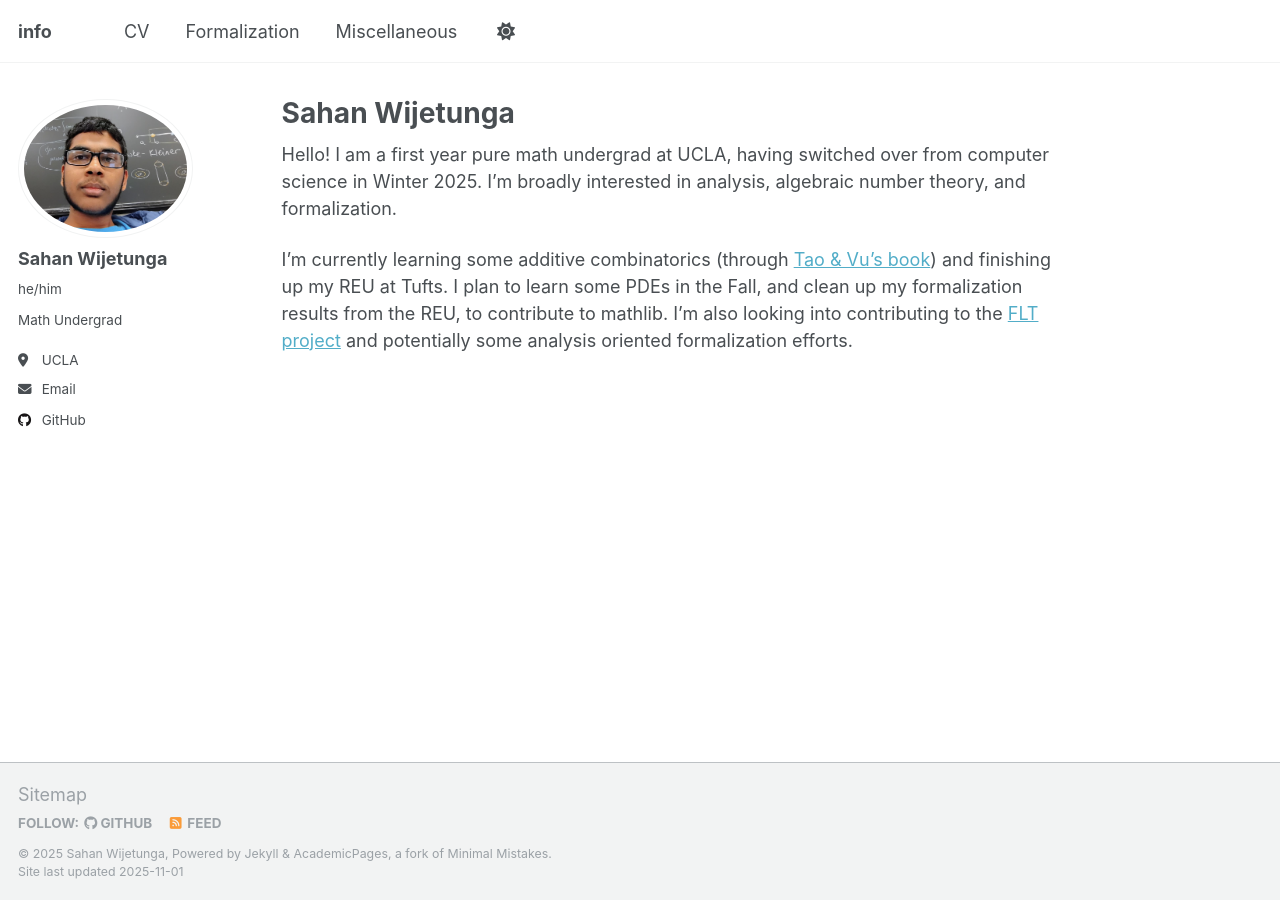
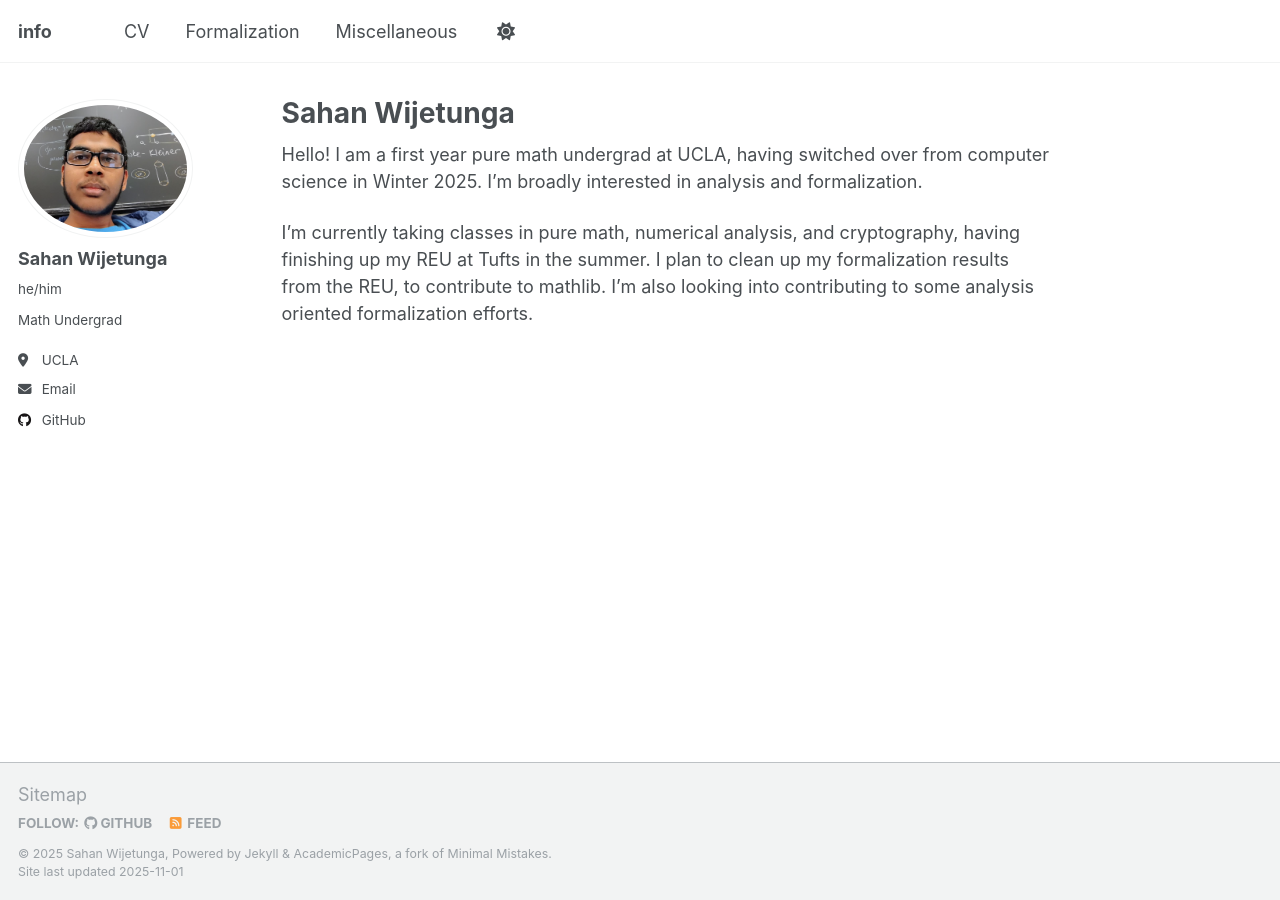
Before and after one commit to sahanwijetunga/sahanwijetunga.github.io, a Jekyll site: the page built from _pages/about.md, in a window 1280 px wide. Built offline with Jekyll 4.4.1, drawn with Linux system fonts in a browser that asks for light colours.

Commit message:
Update about.md

```diff
--- a/_pages/about.md
+++ b/_pages/about.md
@@ -9,6 +9,6 @@ redirect_from:
   - /website/
 ---
 
-Hello! I am a first year pure math undergrad at UCLA, having switched over from computer science in Winter 2025. I'm broadly interested in analysis, algebraic number theory, and formalization.
+Hello! I am a first year pure math undergrad at UCLA, having switched over from computer science in Winter 2025. I'm broadly interested in analysis and formalization.
 
-I'm currently learning some additive combinatorics (through [Tao & Vu's book](https://www.cambridge.org/core/books/additive-combinatorics/D408BA34B567974CC8FB0CEC2A49A807)) and finishing up my REU at Tufts. I plan to learn some PDEs in the Fall, and clean up my formalization results from the REU, to contribute to mathlib. I'm also looking into contributing to the [FLT project](https://github.com/ImperialCollegeLondon/flt) and potentially some analysis oriented formalization efforts.
+I'm currently taking classes in pure math, numerical analysis, and cryptography, having finishing up my REU at Tufts in the summer. I plan to clean up my formalization results from the REU, to contribute to mathlib. I'm also looking into contributing to some analysis oriented formalization efforts.
```
